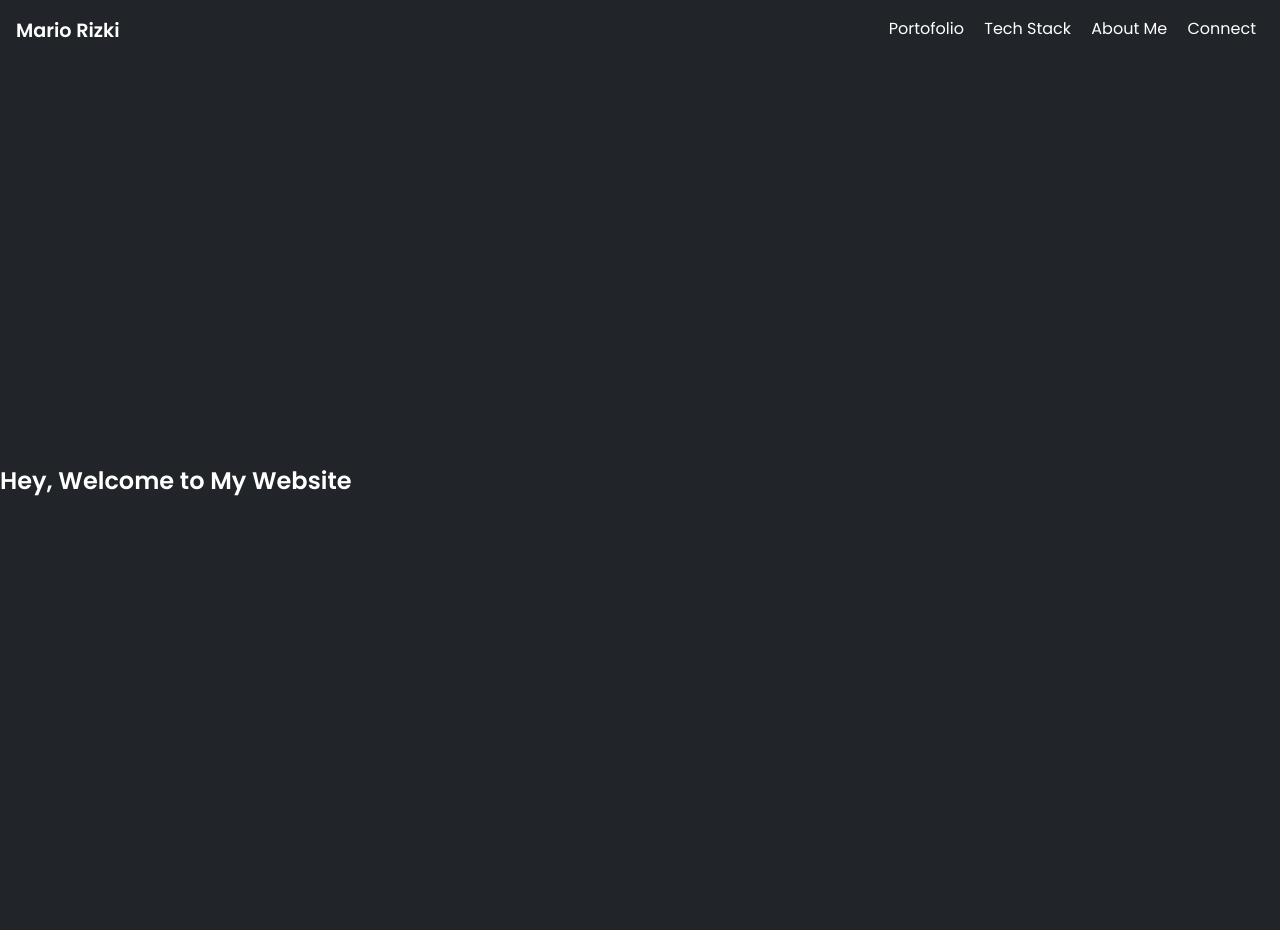
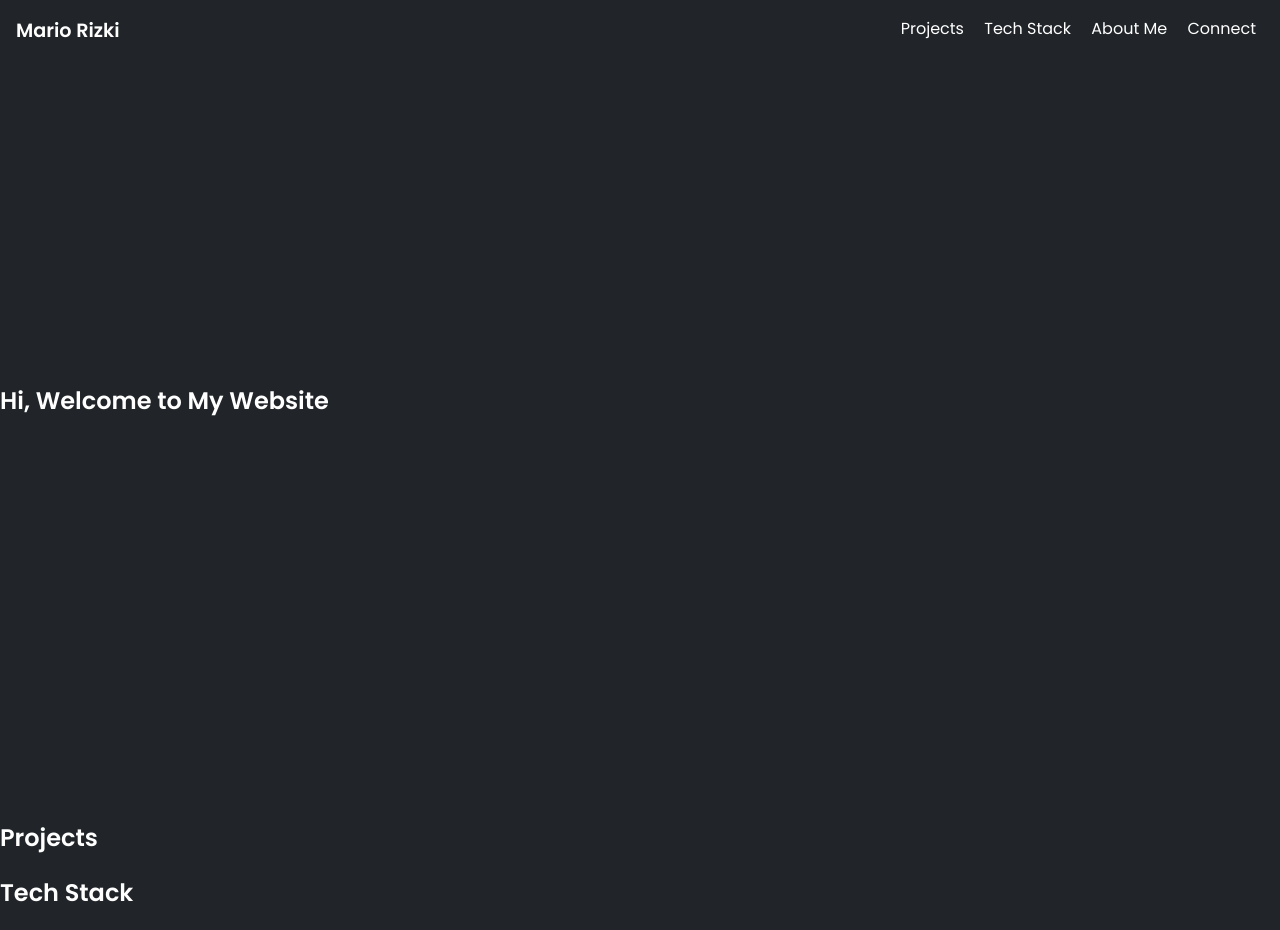
Before and after one commit to mariorizki/personal-portofolio-freecodecamp, a plain HTML site: page index.html in a window 1280 px wide. Before the commit the page ends 880 px from the top, so only its background shows below. Drawn offline with Linux system fonts and the light colour scheme.

Commit message:
fix navbar to fcc requirements

```diff
--- a/index.html
+++ b/index.html
@@ -8,11 +8,10 @@
     <link rel="stylesheet" href="style.css" />
   </head>
   <body>
-    <header>
-      <div class="navbar">
-        <a href="#" class="logo">Mario Rizki</a>
-        <nav id="navbar">
-          <a href="#portofolio" class="nav-link">Portofolio</a>
+    <header class="navbar" id="navbar">
+      <a href="#welcome-section" class="logo">Mario Rizki</a>
+      <nav id="nav-links">
+        <a href="#projects" class="nav-link">Projects</a>
         <a href="#tech-stack" class="nav-link">Tech Stack</a>
         <a href="#about" class="nav-link">About Me</a>
         <a href="#connect" class="nav-link">Connect</a>
@@ -22,12 +21,17 @@
         <span class="bar"></span>
         <span class="bar"></span>
       </div>
-      </div>
     </header>
 
     <main>
       <section id="welcome-section">
-        <h1>Hey, Welcome to My Website</h1>
+        <h1>Hi, Welcome to My Website</h1>
+      </section>
+      <section id="projects">
+        <h1>Projects</h1>
+      </section>
+      <section id="tech-stack">
+        <h1>Tech Stack</h1>
       </section>
     </main>
 
--- a/script.js
+++ b/script.js
@@ -1,9 +1,9 @@
 // open menu when hamburger clicked
 const toggleButton = document.getElementById('hamburger');
-const navBar = document.getElementById('navbar');
+const navLinks = document.getElementById('nav-links');
 
 toggleButton.addEventListener('click', function() {
-  navBar.classList.toggle('active');
+  navLinks.classList.toggle('active');
   toggleButton.classList.toggle('active');
 });
 
@@ -12,7 +12,7 @@ toggleButton.addEventListener('click', function() {
 const navLink = document.querySelectorAll('.nav-link');
 
 function linkAction() {
-  navBar.classList.remove('active');
+  navLinks.classList.remove('active');
 }
 
 navLink.forEach(n => n.addEventListener('click', linkAction));
--- a/style.css
+++ b/style.css
@@ -39,6 +39,13 @@ header {
 .navbar {
   display: flex;
   justify-content: space-between;
+  background-color: #212529;
+  position: fixed;
+  top: 0;
+  left: 0;
+  width: 100%;
+  padding: 1rem;
+  z-index: 100;
 }
 
 .nav-link {
@@ -99,12 +106,13 @@ header {
 }
 
 /* ===================WELCOME SECTION================ */
-main {
-  margin-top: 5rem;
-}
 
 #welcome-section {
   display: flex;
   align-items: center;
   height: 100vh;
 }
+
+/* =================MEDIA QUERY FOR DESKTOP=============== */
+@media screen and (min-width: 767px) {
+}
```
Lines whose indentation alone changed are shown as unchanged.
